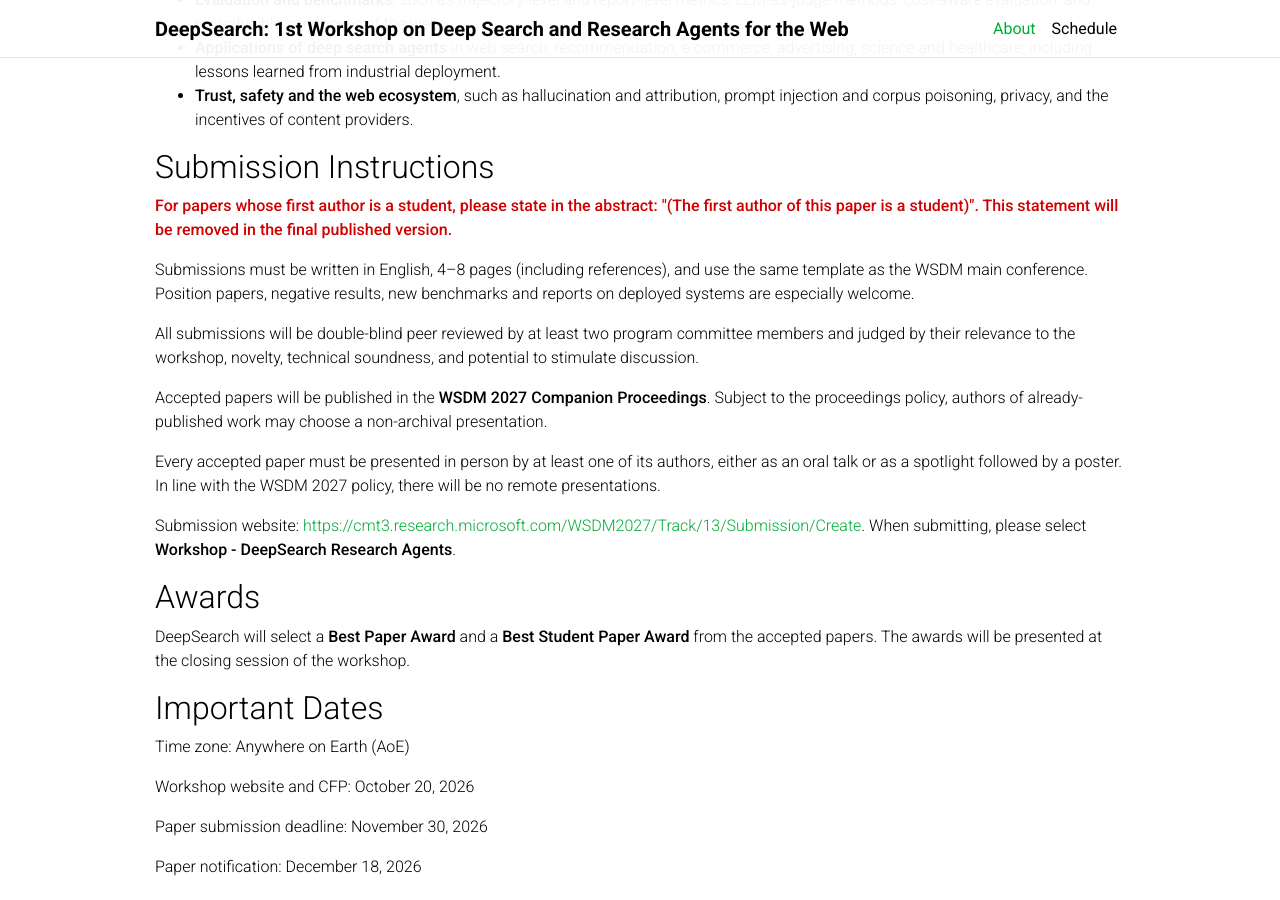
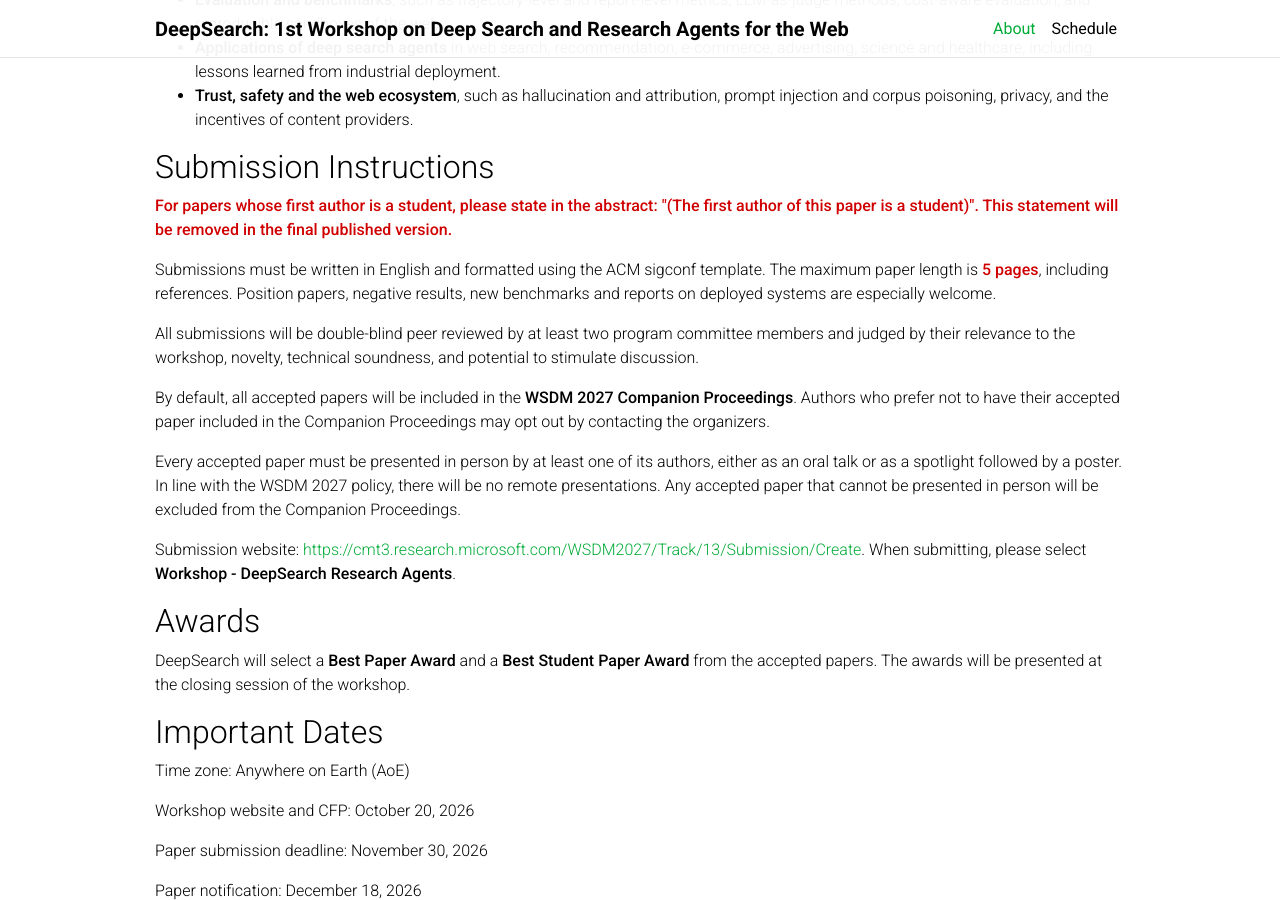
Before and after one commit to WSDM-Agent/1st-DeepSearch-Workshop-WSDM-2027, a Jekyll site: the page built from index.md, in a window 1280 px wide and 900 px high, scrolled down 1199 px. Built offline with Jekyll 4.4.1, drawn with Linux system fonts in a browser that asks for light colours.

Commit message:
Update paper format (ACM sigconf, max 5 pages) and Companion Proceedings policy
Co-Authored-By: Claude Opus 5.5 <noreply@anthropic.com>

```diff
--- a/index.md
+++ b/index.md
@@ -34,13 +34,13 @@ The topics follow the life cycle of a deep search agent, from how it decides and
 
 <p><strong style="color:#d00000">For papers whose first author is a student, please state in the abstract: "(The first author of this paper is a student)". This statement will be removed in the final published version.</strong></p>
 
-Submissions must be written in English, 4–8 pages (including references), and use the same template as the WSDM main conference. Position papers, negative results, new benchmarks and reports on deployed systems are especially welcome.
+Submissions must be written in English and formatted using the ACM sigconf template. The maximum paper length is <strong style="color:#d00000">5 pages</strong>, including references. Position papers, negative results, new benchmarks and reports on deployed systems are especially welcome.
 
 All submissions will be double-blind peer reviewed by at least two program committee members and judged by their relevance to the workshop, novelty, technical soundness, and potential to stimulate discussion.
 
-Accepted papers will be published in the **WSDM 2027 Companion Proceedings**. Subject to the proceedings policy, authors of already-published work may choose a non-archival presentation.
+By default, all accepted papers will be included in the **WSDM 2027 Companion Proceedings**. Authors who prefer not to have their accepted paper included in the Companion Proceedings may opt out by contacting the organizers.
 
-Every accepted paper must be presented in person by at least one of its authors, either as an oral talk or as a spotlight followed by a poster. In line with the WSDM 2027 policy, there will be no remote presentations.
+Every accepted paper must be presented in person by at least one of its authors, either as an oral talk or as a spotlight followed by a poster. In line with the WSDM 2027 policy, there will be no remote presentations. Any accepted paper that cannot be presented in person will be excluded from the Companion Proceedings.
 
 Submission website: <https://cmt3.research.microsoft.com/WSDM2027/Track/13/Submission/Create>. When submitting, please select **Workshop - DeepSearch Research Agents**.
 
```
